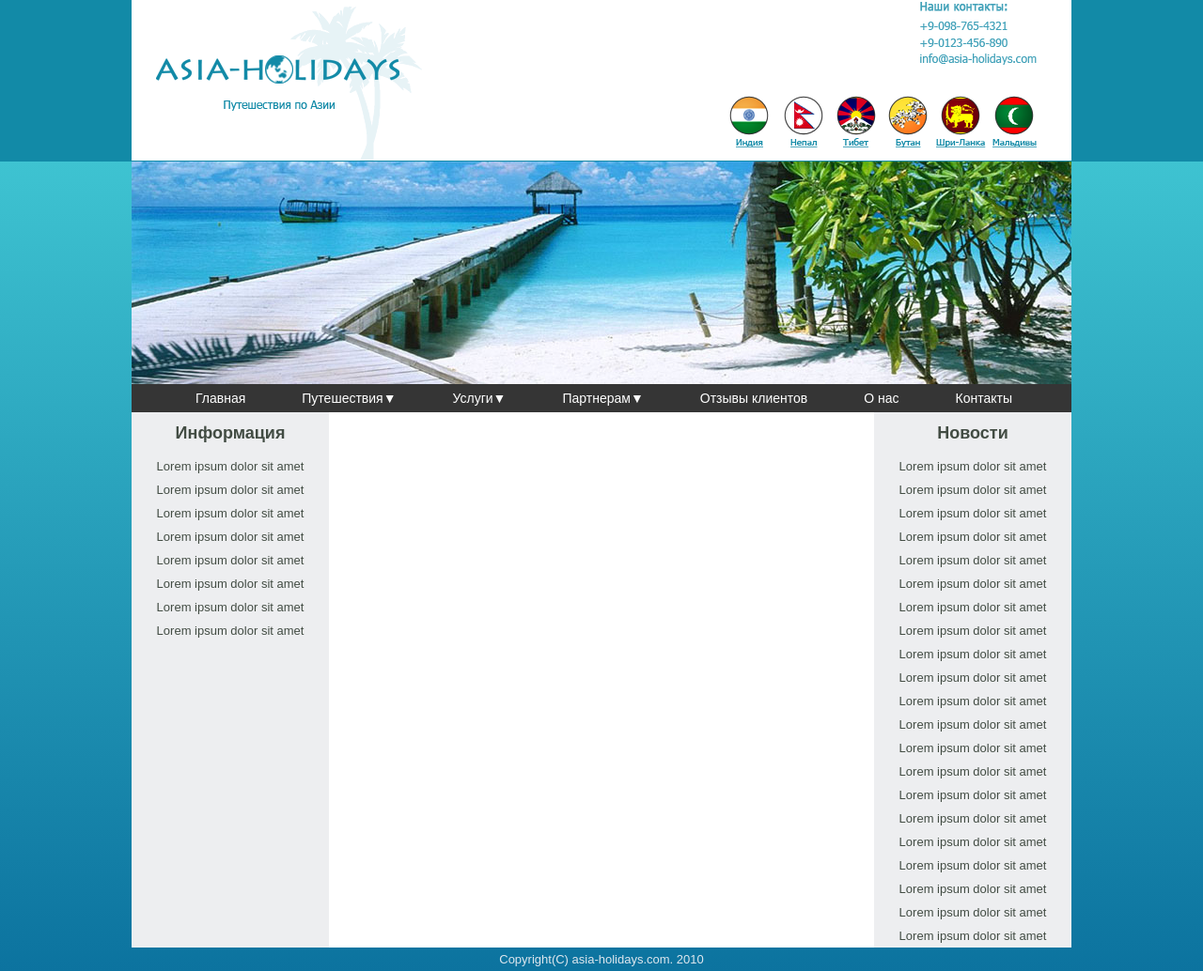
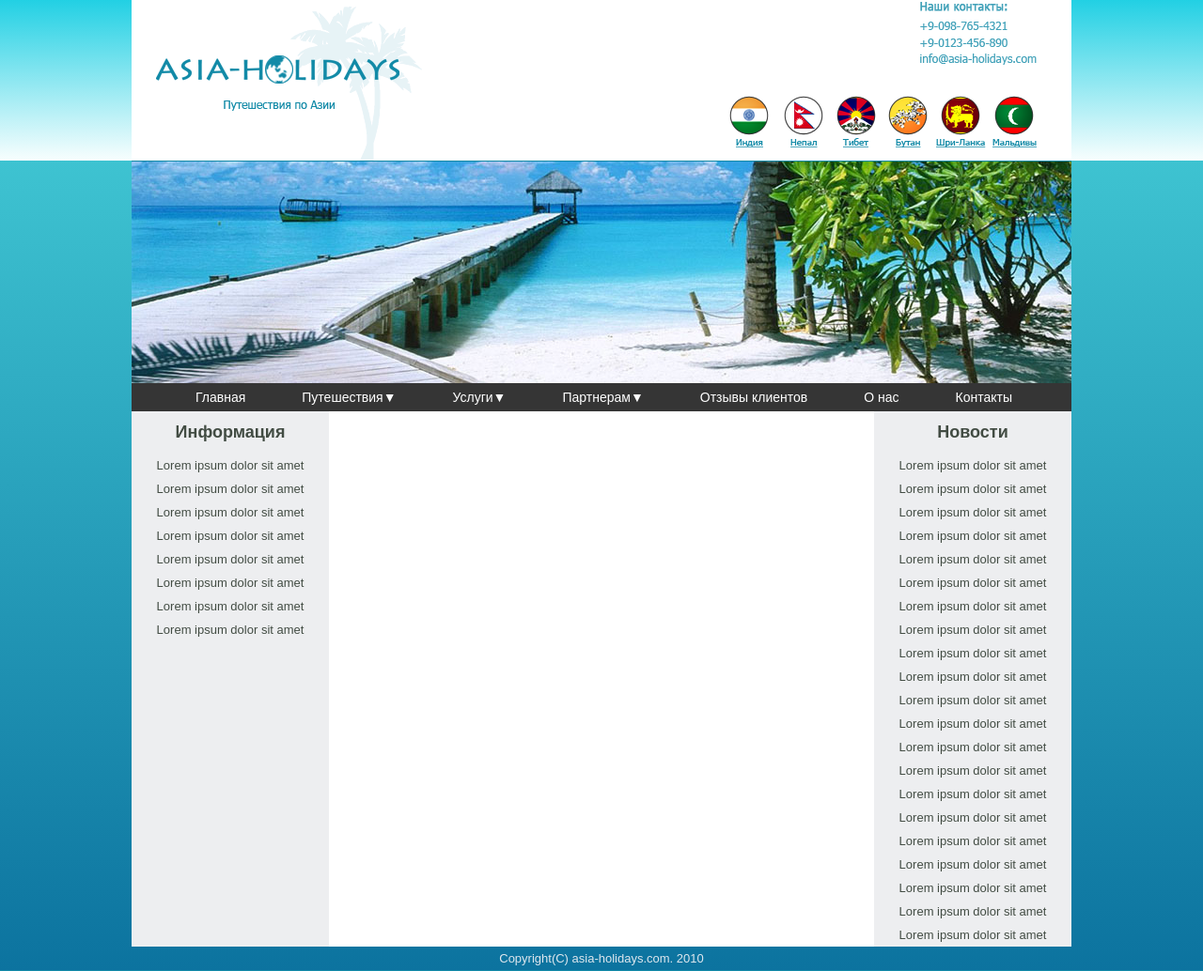
Before and after one commit to fixed161/homework4, a plain HTML site: page index.html in a window 1280 px wide. Shown: the whole page at 94% size. Drawn offline with Linux system fonts and the light colour scheme.

Commit message:
change background to header

```diff
--- a/css/style.css
+++ b/css/style.css
@@ -5,7 +5,12 @@
 
 body {
     background: #128aa7;
-    /*background: linear-gradient(to bottom, #1dcfe3, #f8fefe);*/
+    /**/
+}
+
+.header-bg {
+    background: linear-gradient(to bottom, #1dcfe3, #f8fefe);
+    height: 175px;
 }
 
 .main {
--- a/index.html
+++ b/index.html
@@ -9,11 +9,12 @@
 </head>
 <body>
 
-
+      <div class="header-bg">
         <div class="header">
           <img src="img/logo.png" alt=""/>
           <div class="img-header"><img src="img/contacts.png" alt=""></div>
           </div>
+            </div>
         <div class="main">
           <div class="beach">
             <img src="img/beach.jpg" alt="">
```
